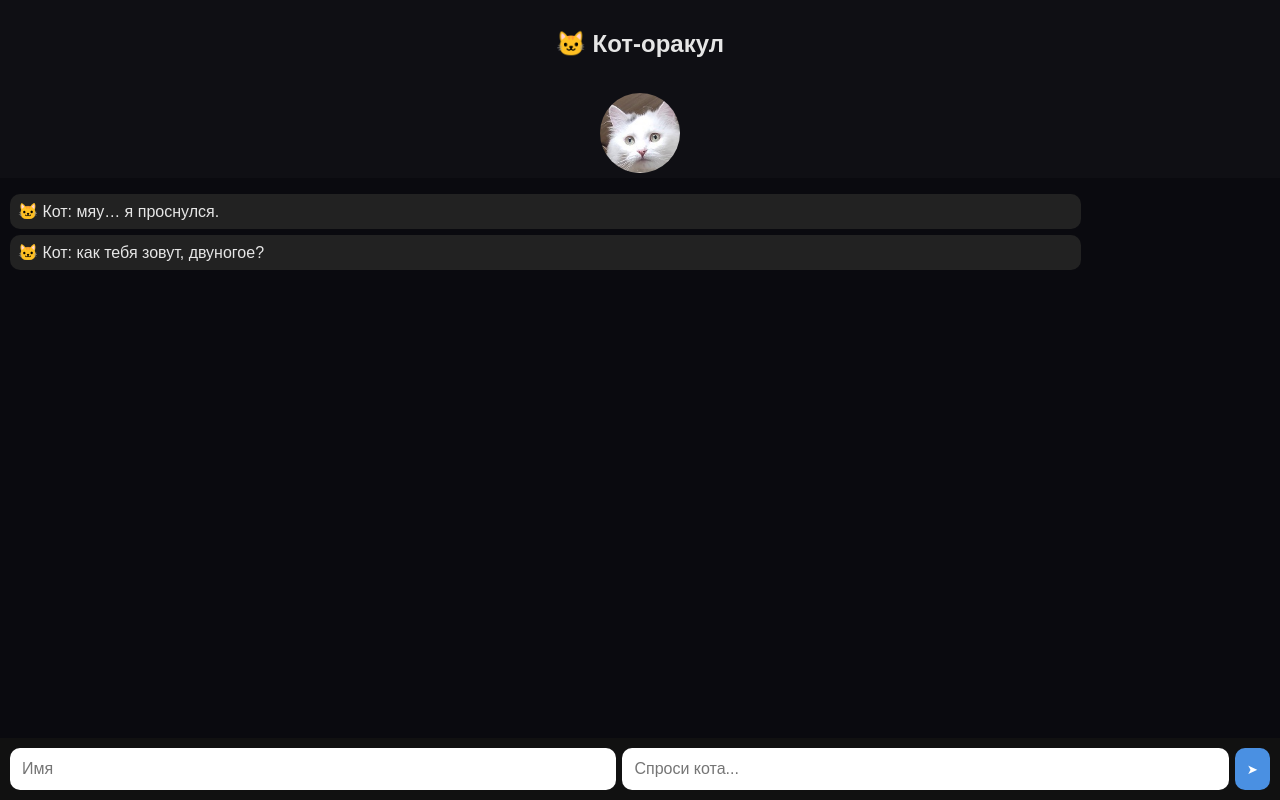
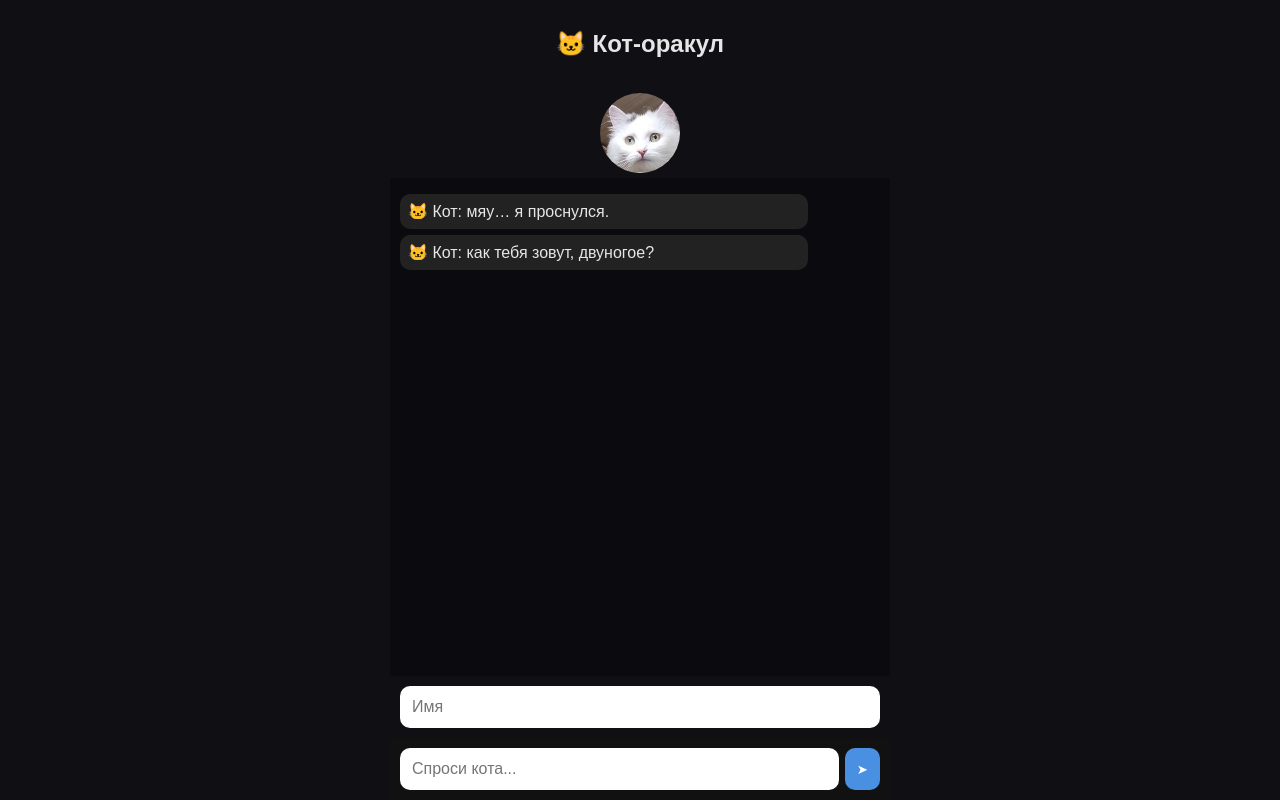
Before and after one commit to LillDem/cat-oracle, a Flask app: page / in a window 1280 px wide. Run offline with Flask 3, Linux system fonts and the light colour scheme.

Commit message:
Update index.html

```diff
--- a/templates/index.html
+++ b/templates/index.html
@@ -3,8 +3,7 @@
 <head>
 <meta charset="UTF-8">
 
-<!-- 🔥 ЖЁСТКИЙ фикс масштаба -->
-<meta name="viewport" content="width=device-width, initial-scale=1, maximum-scale=1, user-scalable=no">
+<meta name="viewport" content="width=device-width, initial-scale=1.0">
 
 <title>Кот-оракул 🐱</title>
 
@@ -18,7 +17,6 @@ html, body {
     padding: 0;
     width: 100%;
     height: 100%;
-    overflow: hidden; /* 🔥 убирает лишний скролл */
     background:#0f0f14;
     color:#e6e6e6;
     font-family:sans-serif;
@@ -27,8 +25,9 @@ html, body {
 /* 📱 контейнер */
 .app {
     width: 100%;
-    max-width: 100%;
-    height: 100%;
+    max-width: 500px;
+    margin: 0 auto;
+    height: 100vh;
     display: flex;
     flex-direction: column;
 }
@@ -37,7 +36,6 @@ html, body {
 header {
     text-align: center;
     padding: 10px;
-    flex-shrink: 0;
 }
 
 #avatar {
@@ -74,21 +72,33 @@ header {
     background:#222;
 }
 
+/* 🟢 имя отдельно */
+.name-bar {
+    padding: 10px;
+}
+
+.name-bar input {
+    width: 100%;
+}
+
 /* ⌨️ низ */
 .input-bar {
     display:flex;
     gap:6px;
     padding:10px;
     background:#111;
-    flex-shrink: 0;
 }
 
 input {
-    flex:1;
+    min-width: 0; /* 🔥 ключевой фикс */
     padding:12px;
     border:none;
     border-radius:10px;
-    font-size:16px; /* 🔥 убирает зум на iOS */
+    font-size:16px;
+}
+
+#q {
+    flex: 1;
 }
 
 button {
@@ -113,8 +123,13 @@ button {
 
 <div id="chat"></div>
 
+<!-- 🟢 ИМЯ ОТДЕЛЬНО -->
+<div class="name-bar">
+    <input id="name" placeholder="Имя">
+</div>
+
+<!-- 🟢 ВОПРОС -->
 <div class="input-bar">
-    <input id="name" placeholder="Имя">
     <input id="q" placeholder="Спроси кота...">
     <button onclick="ask()">➤</button>
 </div>
```
